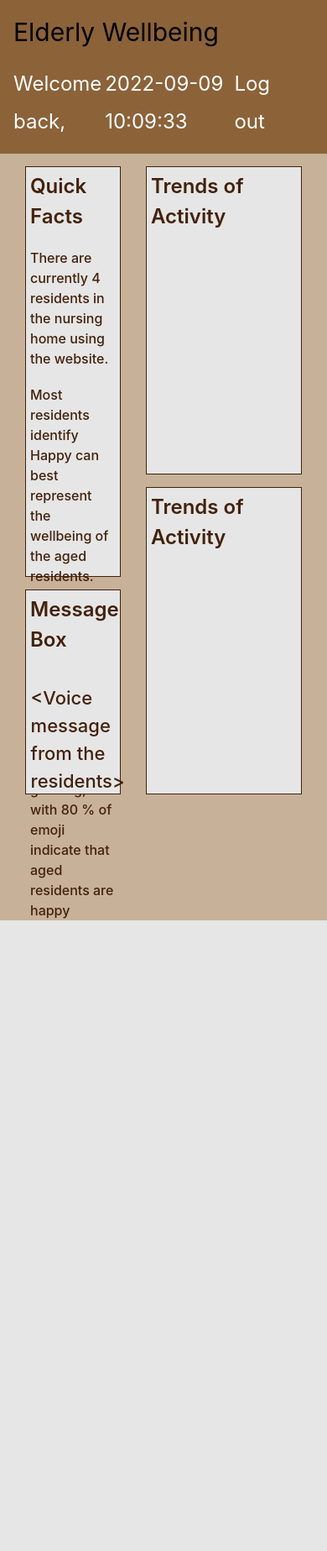
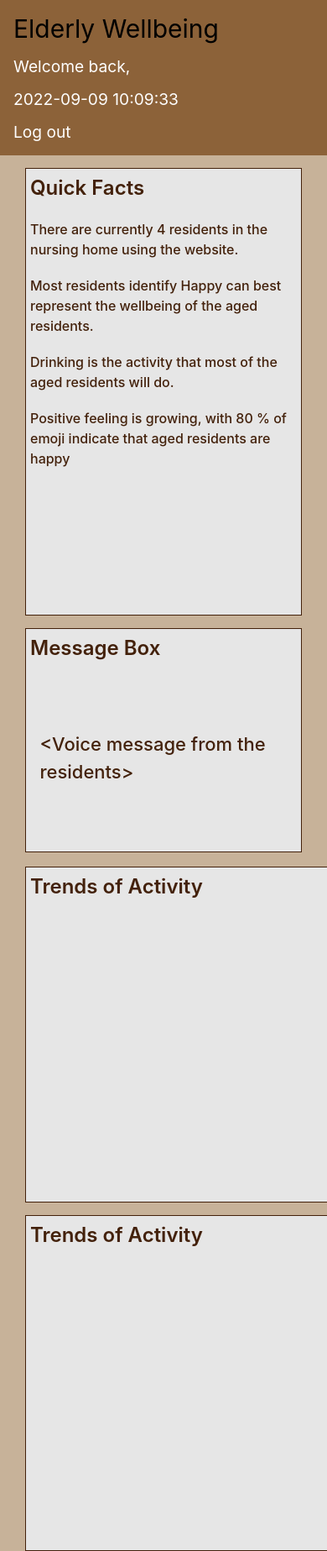
Before and after one commit to Majurran/Heroku-Full, a Flask app: page /outputs in a window 390 px wide; the page is wider, and only the part inside the window is pictured. Shown: that part at 84% size. Before the commit the page ends 1096 px from the top of that part, so only its background shows below. Run offline with Flask 2, Linux system fonts and the light colour scheme; the visitor is signed in with stand-in values (Sample User, id 1); some libraries are stand-ins or nearby versions.

Commit message:
responsive design appllied

```diff
--- a/website/static/style.css
+++ b/website/static/style.css
@@ -47,6 +47,7 @@ body{
     display: flex;
     justify-content: space-around;
     margin-top: 30px;
+    flex-wrap: wrap;
 }
 
 .icon-grid {
@@ -71,15 +72,17 @@ body{
 }
 
 .icon-grid img {
-    width: 100px;
-    height: 100px;
+    width: 80px;
+    height: 80px;
     cursor: pointer;
 }
 
 /* output */
 .output-page{
     display: flex;
-    height: calc(100vh - 111px);
+
+    width: 100%;
+    flex-wrap: wrap;
 }
 .output-page .block{
     background: #e6e6e6;
@@ -95,6 +98,8 @@ body{
 }
 .output-page .left{
     width: 40%;
+    min-width: 330px;
+    min-height: 800px;
 }
 .output-page .left .top{
     height: 66.66%;
@@ -104,6 +109,8 @@ body{
 }
 .output-page .right{
     width: 60%;
+    min-width: 666px;
+    min-height: 800px;
 }
 .output-page .right .top{
     height: 50%;
@@ -191,7 +198,7 @@ i{
 .signup-page{
     display: flex;
     justify-content: center;
-    height: 100vh
+    /*height: 100vh*/
 }
 .signup-page form{
 
@@ -233,6 +240,15 @@ i{
     align-items: center;
     flex-direction: column;
     cursor: pointer;
+    /*min-width: 300px;*/
+    /* max-height: 356px; */
+
+}
+.home-item div{
+
+    min-width: 300px;
+    /* max-height: 356px; */
+
 }
 .home-item img{
     width: 20vh;
@@ -246,4 +262,5 @@ i{
     font-size: 28px;
     color: rgb(193,39,45);
     font-weight: 600;
+    text-align: center;
 }
--- a/website/templates/base.html
+++ b/website/templates/base.html
@@ -9,6 +9,30 @@
         <title>
             {% block title %}Home{% endblock %}
         </title>
+        <style>
+
+        @media screen and (max-width: 990px) {
+            .navbar-nav span {
+                font-size: 1.2em;
+                line-height: 1.2em
+            }
+            .flex-nav {
+                flex-direction: column;
+            }
+
+          }
+        @media screen and (max-width: 1200px) {
+            .output-page .right {
+                width: 100%;
+
+                margin-top: 32px;
+            }
+            .output-page .left {
+                width: 100%;
+            }
+
+        }
+        </style>
     </head>
     <body>
         <nav class="navbar navbar-expand-lg " style="background-color: rgb(140,98,57);color: #ffffff;">
@@ -17,7 +41,7 @@
                     {% if user.is_authenticated %}
                       <a href="/" style="text-decoration:none;color:black;"><span class="nav-item nav-link" style="font-size: 30px;">Elderly Wellbeing</span></a>
 
-                      <div class="d-flex" style="line-height: 45px;margin-right:65px;">
+                      <div class="d-flex flex-nav" style="line-height: 45px;margin-right:65px;">
                         <span class="nav-item nav-link font24">Welcome back, {{ user.username }}</span>
                         <span class="nav-item nav-link current-time font24"></span>
                         <span class="nav-item nav-link pointer font24" onclick="location.href='/logout'">Log out</span>
@@ -35,27 +59,7 @@
                 </div>
             </div>
         </nav>
-        {% with messages = get_flashed_messages(with_categories=true) %}
-            {% if messages %}
-                {% for category, message in messages %}
-                    {% if category == 'error' %}
-                        <div class="alert alert-danger alter-dismissable fade show" role="alert">
-                            {{ message }}
-                            <button type="button" class="close" data-dismiss="alert">
-                                <span aria-hidden="true">&times;</span>
-                            </button>
-                        </div>
-                    {% else %}
-                        <div class="alert alert-success alter-dismissable fade show" role="alert">
-                            {{ message }}
-                            <button type="button" class="close" data-dismiss="alert">
-                                <span aria-hidden="true">&times;</span>
-                            </button>
-                        </div>
-                    {% endif %}
-                {% endfor %}
-            {% endif %}
-        {% endwith %}
+
         <div class="container">
             {% block content %}{% endblock %}
         </div>
@@ -66,13 +70,13 @@
         <script>
           Date.prototype.Format = function (fmt) {
             var o = {
-              "M+": this.getMonth() + 1, //月份
-              "d+": this.getDate(), //日
-              "H+": this.getHours(), //小时
-              "m+": this.getMinutes(), //分
-              "s+": this.getSeconds(), //秒
-              "q+": Math.floor((this.getMonth() + 3) / 3), //季度
-              "S": this.getMilliseconds() //毫秒
+              "M+": this.getMonth() + 1,
+              "d+": this.getDate(),
+              "H+": this.getHours(),
+              "m+": this.getMinutes(),
+              "s+": this.getSeconds(),
+              "q+": Math.floor((this.getMonth() + 3) / 3),
+              "S": this.getMilliseconds()
             };
             if (/(y+)/.test(fmt)){
               fmt = fmt.replace(RegExp.$1, (this.getFullYear() + "").substr(4 - RegExp.$1.length));
--- a/website/templates/outputs.html
+++ b/website/templates/outputs.html
@@ -2,7 +2,7 @@
 {% block title %}Home{% endblock %}
 {% block content %}
 
-  <div class="output-page">
+  <div class="output-page" style="">
     {#left#}
     <div class="left">
       <div class="top block">
```
Also changed, not shown: website/templates/login.html (+56 -5 lines), website/templates/sign_up_ver2.html (+21 -23 lines).
